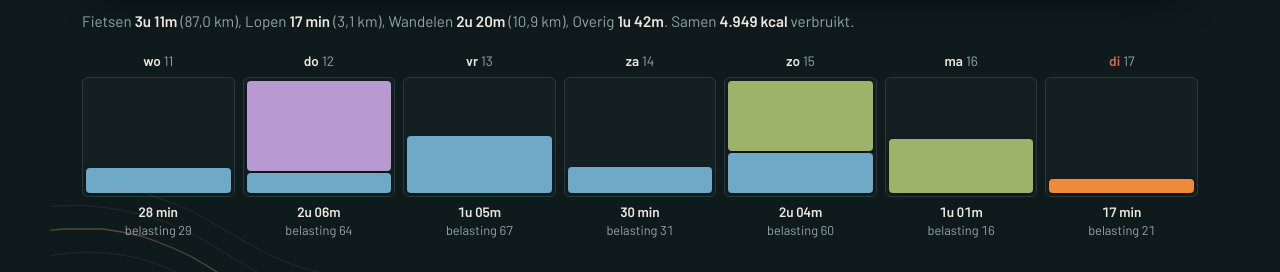
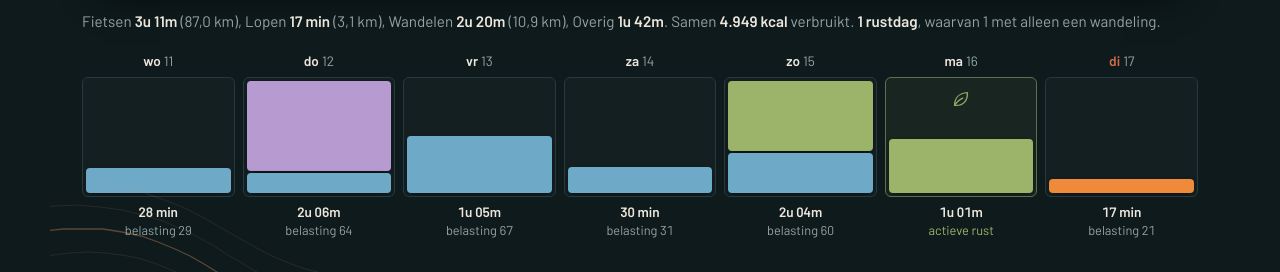
Before and after one commit to chendri1/trainingsdashboard, a plain HTML site: page index.html in a window 1280 px wide. Both pictures are taken after a click on the button "Bekijk met voorbeelddata". Shown: the part 494-766 px from the top of the page. Drawn offline with nearby package versions, Linux system fonts and the light colour scheme.

Commit message:
Update index.html
Versie 2 trainingsdashbo*rd

```diff
--- a/index.html
+++ b/index.html
@@ -221,6 +221,13 @@ dialog.detail::backdrop { background: rgba(10, 20, 30, .5); }
 .oth.off { opacity: .55; }
 h3.mini { font-size: .95rem; font-weight: 600; color: var(--muted); margin: 0 0 8px; }
 /* weekstrip */
+.ws-bar { position: relative; }
+.ws-restmark { position: absolute; inset: 0; display: flex; align-items: center; justify-content: center; color: var(--walk); pointer-events: none; }
+.ws-restmark .ico { width: 30px; height: 30px; stroke-width: 1.5; opacity: .9; }
+.ws-restmark.small { align-items: flex-start; padding-top: 10px; }
+.ws-restmark.small .ico { width: 22px; height: 22px; }
+.ws-day.restday .ws-bar { border-color: color-mix(in srgb, var(--walk) 45%, var(--line)); background: color-mix(in srgb, var(--walk) 7%, transparent); }
+.ws-day.restday .ws-rest { color: var(--walk); }
 .wk-subline { color: var(--muted); font-size: .9rem; margin: -6px 0 12px; }
 .ws-day.future .ws-bar { background: transparent; border: 1px dashed var(--line); }
 .weekstrip { display: grid; grid-template-columns: repeat(7, 1fr); gap: 8px; margin-top: 18px; }
@@ -1434,8 +1441,8 @@ button.fact { cursor: pointer; } button.fact:hover { border-color: var(--terra);
       return `<div class="ys"><dt>${label}</dt><dd><div class="v">${v ? fmt(v) : '0'}${unit && v ? `<small>${unit}</small>` : ''}</div><div class="d ${cls}">${d}</div>${avg}</dd></div>`;
     }).join('');
     const per = SPORT_KEYS.map((k) => [k, cur.acts.filter((a) => sportOf(a.type).key === k)]).filter(([, xs]) => xs.length);
-    const kcal = cur.acts.reduce((t, a) => t + (a.calories || 0), 0);
-    $('wkSports').innerHTML = per.length ? per.map(([k, xs]) => `${SPORTS[k]} <b>${hm(xs.reduce((s, a) => s + a.moving_time, 0))}</b>${k !== 'other' && xs.some((a) => a.distance) ? ` (${nf(xs.reduce((s, a) => s + (a.distance || 0), 0) / 1000, 1)} km)` : ''}`).join(', ') + '.' + (kcal ? ` Samen <b>${nf(kcal)} kcal</b> verbruikt.` : '') : (w.mode === 'week' ? 'Nog geen activiteiten deze week.' : 'Geen activiteiten in de afgelopen 7 dagen.');
+    const kcal = cur.acts.reduce((t, a) => t + (a.calories || 0), 0), rs = restStats(all, w.from, w.to);
+    $('wkSports').innerHTML = per.length ? per.map(([k, xs]) => `${SPORTS[k]} <b>${hm(xs.reduce((s, a) => s + a.moving_time, 0))}</b>${k !== 'other' && xs.some((a) => a.distance) ? ` (${nf(xs.reduce((s, a) => s + (a.distance || 0), 0) / 1000, 1)} km)` : ''}`).join(', ') + '.' + (kcal ? ` Samen <b>${nf(kcal)} kcal</b> verbruikt.` : '') + ` <b>${nf(rs.rest)} ${rs.rest === 1 ? 'rustdag' : 'rustdagen'}</b>${rs.walkRest ? `, waarvan ${nf(rs.walkRest)} met alleen een wandeling` : ''}.` : (w.mode === 'week' ? 'Nog geen activiteiten deze week.' : 'Geen activiteiten in de afgelopen 7 dagen.');
   }
 
   /* ---------- FIETSEN / HARDLOPEN / WANDELEN ---------- */
@@ -1554,6 +1561,27 @@ button.fact { cursor: pointer; } button.fact:hover { border-color: var(--terra);
     return `<section class="panel recon"><div class="panel-head"><h2>${SPORTS[c.key]}: vergelijking met je Strava-export</h2><p class="sub">${esc(period)}, tot de datum van je export</p></div>${html}</section>`;
   }
 
+  /* ---------- rustdagen ---------- */
+  // Een rustdag is een dag zonder activiteiten, of met alleen wandelen: samen minder dan 10 km en minder dan 500 hoogtemeters.
+  const REST_KM = 10, REST_HM = 500;
+  function dayKind(acts) {
+    if (!acts.length) return 'rest';
+    if (acts.every((a) => sportOf(a.type).key === 'walk') && acts.reduce((t, a) => t + (a.distance || 0), 0) < REST_KM * 1000 && acts.reduce((t, a) => t + (a.total_elevation_gain || 0), 0) < REST_HM) return 'active-rest';
+    return 'training';
+  }
+  function restStats(all, from, to) {
+    const byDay = new Map(); for (const a of all) { const k = a.start_date_local.slice(0, 10); if (k >= from && k <= to) { if (!byDay.has(k)) byDay.set(k, []); byDay.get(k).push(a); } }
+    let days = 0, rest = 0, walkRest = 0, run = 0, bestRun = 0, bestEnd = null;
+    for (let d = parseDay(from); iso(d) <= to; d.setDate(d.getDate() + 1)) {
+      const dayActs = byDay.get(iso(d)) || [];
+      if (!dayActs.length && iso(d) === iso(new Date())) continue; // vandaag is nog niet voorbij
+      const kind = dayKind(dayActs); days++;
+      if (kind === 'training') { run++; if (run > bestRun) { bestRun = run; bestEnd = iso(d); } }
+      else { rest++; if (kind === 'active-rest') walkRest++; run = 0; }
+    }
+    return { days, rest, walkRest, bestRun, bestEnd };
+  }
+
   /* ---------- weekstrip (Nu) ---------- */
   function renderWeekStrip(all, w) {
     const days = [];
@@ -1563,9 +1591,11 @@ button.fact { cursor: pointer; } button.fact:hover { border-color: var(--terra);
     $('weekStrip').innerHTML = days.map(({ d, k, acts }) => {
       const secs = acts.reduce((s, a) => s + a.moving_time, 0), load = acts.reduce((s, a) => s + (a.icu_training_load || 0), 0);
       const segs = acts.map((a) => { const sp = sportOf(a.type); return `<button class="ws-seg" data-id="${esc(a.id)}" style="height:${Math.max(4, a.moving_time / maxSecs * 100)}%;background:${css('--' + sp.key)}" title="${esc(`${a.name || sp.name}: ${hm(a.moving_time)}${a.distance ? `, ${nf(a.distance / 1000, 1)} km` : ''}`)}" aria-label="${esc(`${a.name || sp.name}, ${hm(a.moving_time)}`)}"></button>`; }).join('');
-      const future = k > iso(new Date());
-      return `<div class="ws-day${k === iso(new Date()) ? ' today' : ''}${future ? ' future' : ''}"><div class="ws-head"><b>${DAYS[(d.getDay() + 6) % 7]}</b>${d.getDate()}</div><div class="ws-bar">${segs}</div>
-        <div class="ws-foot">${secs ? `<b>${hm(secs)}</b>${hasLoad && load ? `<span>belasting ${nf(load)}</span>` : ''}` : future ? '<span class="ws-rest">&nbsp;</span>' : '<span class="ws-rest">rust</span>'}</div></div>`;
+      const future = k > iso(new Date()), kind = future ? 'future' : dayKind(acts);
+      const restMark = kind === 'rest' ? `<span class="ws-restmark" title="Rustdag">${icon('moon')}</span>` : kind === 'active-rest' ? `<span class="ws-restmark small" title="Rustdag met een wandeling">${icon('leaf')}</span>` : '';
+      const foot = kind === 'rest' ? `<span class="ws-rest">${k === iso(new Date()) ? 'nog rustig' : 'rustdag'}</span>` : kind === 'active-rest' ? `<b>${hm(secs)}</b><span class="ws-rest">actieve rust</span>` : secs ? `<b>${hm(secs)}</b>${hasLoad && load ? `<span>belasting ${nf(load)}</span>` : ''}` : '<span class="ws-rest">&nbsp;</span>';
+      return `<div class="ws-day${k === iso(new Date()) ? ' today' : ''}${future ? ' future' : ''}${kind === 'rest' || kind === 'active-rest' ? ' restday' : ''}"><div class="ws-head"><b>${DAYS[(d.getDay() + 6) % 7]}</b>${d.getDate()}</div><div class="ws-bar">${restMark}${segs}</div>
+        <div class="ws-foot">${foot}</div></div>`;
     }).join('');
   }
 
@@ -1692,7 +1722,8 @@ button.fact { cursor: pointer; } button.fact:hover { border-color: var(--terra);
     const withKcal = xs.filter((a) => a.calories > 0), kcal = withKcal.reduce((t, a) => t + a.calories, 0);
     const beats = xs.filter((a) => a.average_heartrate).reduce((t, a) => t + a.average_heartrate * a.moving_time / 60, 0);
     const com = xs.filter(isCommute), comKm = com.reduce((t, a) => t + (a.distance || 0), 0) / 1000;
-    const early = xs.filter((a) => +a.start_date_local.slice(11, 13) < 7), late = xs.filter((a) => +a.start_date_local.slice(11, 13) >= 21);
+    // Vroege vogel: tussen 4 en 7 uur. Alles na 21 uur en voor 4 uur 's nachts telt als laat.
+    const hour = (a) => +a.start_date_local.slice(11, 13), early = xs.filter((a) => hour(a) >= 4 && hour(a) < 7), late = xs.filter((a) => hour(a) >= 21 || hour(a) < 4);
     const earliest = early.reduce((b, a) => (!b || a.start_date_local.slice(11, 16) < b.start_date_local.slice(11, 16) ? a : b), null);
     const temps = xs.filter((a) => tempOf(a) != null && sportOf(a.type).key !== 'other');
     const hot = temps.reduce((b, a) => (!b || tempOf(a) > tempOf(b) ? a : b), null), cold = temps.reduce((b, a) => (!b || tempOf(a) < tempOf(b) ? a : b), null);
@@ -1707,13 +1738,19 @@ button.fact { cursor: pointer; } button.fact:hover { border-color: var(--terra);
     const card = (ic, k, v, n, a) => `<${a ? `button type="button" class="fact" data-id="${esc(a.id)}"` : 'div class="fact"'}>${icon(ic)}<span class="k">${k}</span><span class="v">${v}</span><span class="n">${n}</span></${a ? 'button' : 'div'}>`;
     const when = (a) => `${esc(a.name || sportOf(a.type).name)}, ${shortDate(parseDay(a.start_date_local))}${ctl.all ? ` ${yearOf(a)}` : ''}`;
     const out = [];
+    { const from = ctl.all ? DATA.activities.filter(isReal).reduce((m, a) => a.start_date_local < m ? a.start_date_local : m, iso(new Date())).slice(0, 10) : `${ctl.y}-01-01`;
+      const to = ctl.all || ctl.y === thisYear() ? iso(new Date()) : `${ctl.y}-12-31`, r = restStats(realActs('all'), from, to);
+      if (r.days) {
+        out.push(card('leaf', 'Rustdagen', `${nf(r.rest)} van ${nf(r.days)} dagen`, `gemiddeld ${nf(r.rest / r.days * 7, 1)} per week${r.walkRest ? `; ${nf(r.walkRest)} daarvan met alleen een korte wandeling (minder dan ${REST_KM} km en ${REST_HM} hoogtemeters)` : ''}`));
+        if (r.bestRun > 1) out.push(card('nu', 'Langst zonder rustdag', `${nf(r.bestRun)} dagen`, `achter elkaar getraind, tot ${shortDate(parseDay(r.bestEnd))}${ctl.all ? ` ${r.bestEnd.slice(0, 4)}` : ''}`));
+      } }
     if (f.kcal) out.push(card('fire', 'Verbruikt', `${nf(f.kcal)} kcal`, `ongeveer ${nf(f.kcal / 140)} stroopwafels${f.kcalShare < .85 ? `; van ${nf(f.kcalShare * 100)}% van je activiteiten bekend` : ''}`));
     if (f.beats) out.push(card('heart', 'Hartslagen tijdens het sporten', f.beats >= 1e6 ? `${nf(f.beats / 1e6, 1)} miljoen` : nf(f.beats), `gemiddelde hartslag maal de duur van elke activiteit`));
     if (f.elev) out.push(card('mountain', 'Geklommen', `${nf(f.elev / 8849, 1)}× de Everest`, `${nf(f.elev)} hoogtemeters, of ${nf(f.elev / 1610)} keer de Mont Ventoux vanaf Bédoin`));
     if (f.trip) out.push(card('globe', 'Afgelegd', f.trip.v, f.trip.n));
     if (f.comKm) out.push(card('leaf', 'Bespaarde CO₂', `${nf(f.comKm * 0.15)} kg`, `${nf(f.comKm)} km woon-werk op de fiets in plaats van met de auto (ongeveer 150 gram per km)`));
-    if (f.early.length) out.push(card('sunrise', 'Vroege vogel', `${nf(f.early.length)}×`, `voor 7 uur begonnen; het vroegst om ${f.earliest.start_date_local.slice(11, 16)} (${when(f.earliest)})`, f.earliest));
-    if (f.late.length) out.push(card('moon', 'Avondmens', `${nf(f.late.length)}×`, `na 21 uur begonnen`));
+    if (f.early.length) out.push(card('sunrise', 'Vroege vogel', `${nf(f.early.length)}×`, `tussen 4 en 7 uur begonnen; het vroegst om ${f.earliest.start_date_local.slice(11, 16)} (${when(f.earliest)})`, f.earliest));
+    if (f.late.length) { const latest = f.late.reduce((b, a) => { const t = (x) => { const h = +x.start_date_local.slice(11, 13); return (h < 4 ? h + 24 : h) * 60 + +x.start_date_local.slice(14, 16); }; return !b || t(a) > t(b) ? a : b; }, null); out.push(card('moon', 'Avondmens', `${nf(f.late.length)}×`, `na 21 uur of midden in de nacht begonnen; het laatst om ${latest.start_date_local.slice(11, 16)} (${when(latest)})`, latest)); }
     if (f.hot && f.cold && f.hot !== f.cold) {
       out.push(card('thermo', 'Warmste training', degrees(tempOf(f.hot)), when(f.hot), f.hot));
       out.push(card('snow', 'Koudste training', degrees(tempOf(f.cold)), when(f.cold), f.cold));
```
